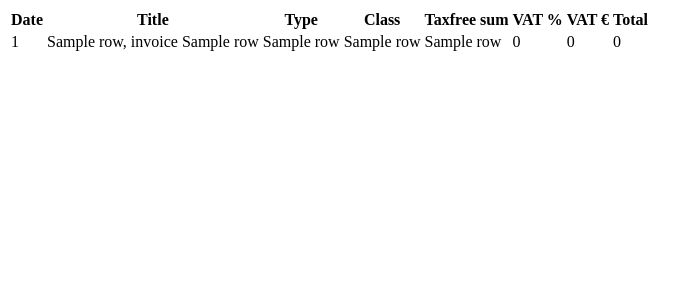
After one commit to Outisal/Single_record_accounting, a Flask app: template templates/records.html in a window 1280 px wide. The commit adds this page. Shown: the top 300 px of the page, without its empty margins (0-700 px from the left). Run offline with Flask 3, Linux system fonts and the light colour scheme; the template is opened without the code that fills it: most values are stand-ins (such as "Sample title", 1, 10 or a date in 2020).

Commit message:
Add record view

```diff
--- a/routes.py
+++ b/routes.py
@@ -99,3 +99,8 @@ def add_sales():
         record_id = records.add_sales(user_id, record_date, title, record_class, amount, price)
         records.add_invoice(record_id, customer, payment_term, vat, iban, email, mobile_nr, post_address)
         return redirect("/")
+
+@app.route("/records")
+def view_records():
+    record_data = records.show_records()
+    return render_template("records.html", value = record_data)
--- a/templates/index.html
+++ b/templates/index.html
@@ -7,6 +7,8 @@
 <a href="/add_cost">Add cost</a>
 <p>
 <a href="/add_sales">Add sales</a>
+<p>
+<a href="/records">View records</a>
 
 {% else %}
 <h1>Welcome to Single Record Accounting App</h1>
--- /dev/null
+++ b/templates/records.html
@@ -0,0 +1,32 @@
+<table>
+    <thead>
+    <tr>
+        <th>Date</th>
+        <th>Title</th>
+        <th>Type</th>
+        <th>Class</th>
+        <th>Taxfree sum</th>
+        <th>VAT %</th>
+        <th>VAT €</th>
+        <th>Total</th>
+    </tr>
+    </thead>
+    <tbody>
+        {% for row in value %}
+            <tr>
+                <td>{{row[0]}}</td>
+                {% if row[2] == None %}
+                <td>{{ row[1] }}</td>
+                {% else %}
+                <td>{{ row[1] }}, invoice {{ row[2] }}</td>
+                {% endif %}
+                <td>{{row[3]}}</td>
+                <td>{{row[4]}}</td>
+                <td>{{row[5]}}</td>
+                <td>0</td>
+                <td>0</td>
+                <td>0</td>
+            </tr>
+        {% endfor %}
+    </tbody>
+</table>
```
Also changed, not shown: records.py (+9 -0 lines).
